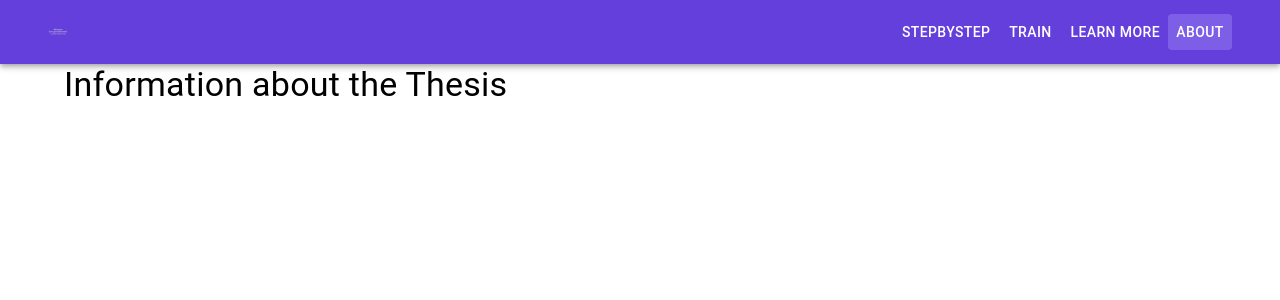
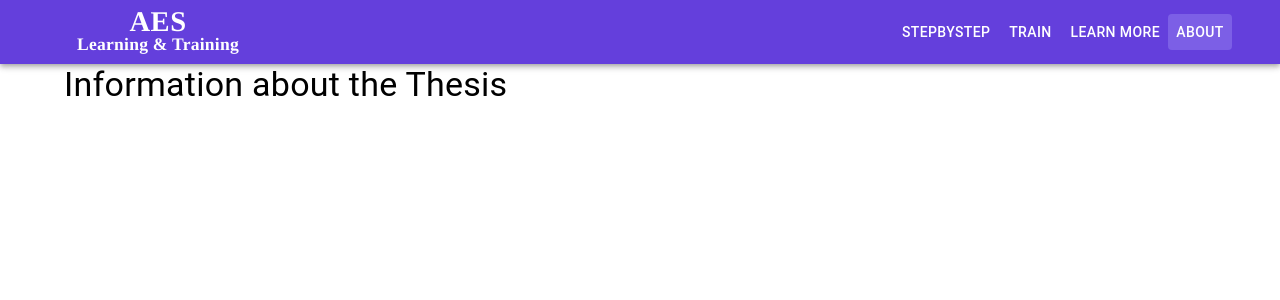
Before and after one commit to Angeliki-Alexop/learn_aes, a React (Vite) app: page /learn_aes/About in a window 1280 px wide. Shown: the top 300 px of the page. Built offline with nearby package versions, Linux system fonts and the light colour scheme.

Commit message:
Fix Logo

```diff
--- a/src/components/Navbar.jsx
+++ b/src/components/Navbar.jsx
@@ -26,7 +26,14 @@ function Navbar() {
       <Container maxWidth="xl">
         <Toolbar sx={{ justifyContent: "space-between", px: 0 }}>
           <Box sx={{ display: "flex", alignItems: "center" }}>
-            <img src={import.meta.env.BASE_URL + "logo.png"} alt="Logo" style={{ height: 20 }} />
+            <img
+              src={import.meta.env.BASE_URL + "Logo.svg"}
+              alt="AES Learning & Training"
+              style={{
+                height: "55px",
+                width: "auto",
+              }}
+            />
           </Box>
           <Box sx={{ display: { xs: "none", md: "flex" } }}>
             <Button
```
Also changed, not shown: public/Logo.svg (added), public/logo.png (deleted).
